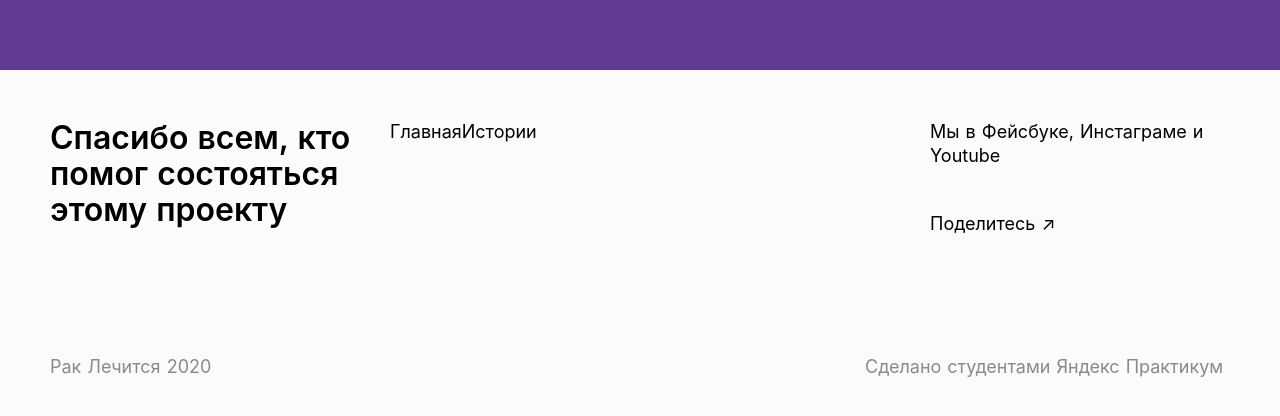
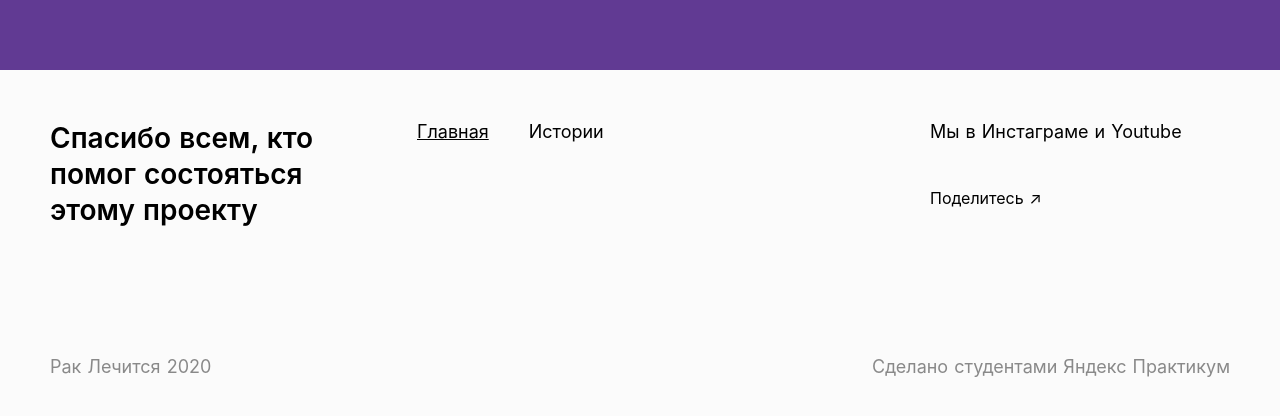
Before and after one commit to sanyamaks/nuxt-training, a Nuxt app: page / in a window 1280 px wide. Shown: the part 5221-5637 px from the top of the page. Built offline with nearby package versions, Linux system fonts and the light colour scheme.

Commit message:
Menu in Footer, some footer fixes

```diff
--- a/components/Footer.vue
+++ b/components/Footer.vue
@@ -1,40 +1,51 @@
 <template>
   <footer class="footer">
     <section class="footer__container">
-      <p class="footer__gratitude">
-        Спасибо всем, кто помог состояться этому проекту
-      </p>
-      <!-- заменить на компоненту -->
+      <div class="footer__half">
+        <section-title class="footer__title">
+          Спасибо всем, кто помог состояться этому проекту
+        </section-title>
 
-      <nav class="nav footer__nav">
-        <!-- заменить на компоненту -->
-        <a href="/" class="footer__link">Главная</a>
-        <a href="/" class="footer__link">Истории</a>
-      </nav>
+        <main-menu class="footer__nav" :isLastButtonShown="false" />
 
-      <div class="footer__links">
-        <p class="footer__text">
-          Мы в <a href="/" class="footer__link" target="_blank">Фейсбуке</a>,
-          <a href="/" class="footer__link" target="_blank">Инстаграме</a> и
-          <a href="/" class="footer__link" target="_blank">Youtube</a>
-        </p>
-        <a href="/" class="footer__link">Поделитесь ↗</a>
+        <div class="footer__links">
+          <p class="footer__text footer__text_type_link">
+            Мы в
+            <nuxt-link to="/" class="footer__link" target="_blank"
+              >Инстаграме</nuxt-link
+            >
+            и
+            <nuxt-link to="/" class="footer__link" target="_blank"
+              >Youtube</nuxt-link
+            >
+          </p>
+          <nuxt-link to="/" class="footer__link">Поделитесь &#8599;</nuxt-link>
+        </div>
       </div>
 
-      <small class="footer__copyright">Рак Лечится 2020</small>
+      <div class="footer__half">
+        <small class="footer__text">Рак Лечится 2020</small>
 
-      <p class="footer__made-by">Сделано студентами Яндекс Практикум</p>
+        <p class="footer__text">Сделано студентами Яндекс Практикум</p>
+      </div>
     </section>
   </footer>
 </template>
 
 <script>
-export default {};
+import SectionTitle from '@/components/ui/SectionTitle';
+import Menu from '@/components/Menu';
+
+export default {
+  components: {
+    'section-title': SectionTitle,
+    'main-menu': Menu,
+  },
+};
 </script>
 
 <style scoped>
 .footer {
-  max-width: 1440px;
   margin: auto;
   min-height: 356px;
   padding: 60px;
@@ -44,65 +55,51 @@ export default {};
 }
 
 .footer__container {
+  max-width: 1320px;
   width: 100%;
-  display: grid;
-  grid-template-areas:
-    'gratitude  nav  links'
-    'copyright  .    made-by';
-  grid-template-rows: 1fr 18px;
-  grid-template-columns: 340px 1fr 365px;
+  margin: 0 auto;
+  display: flex;
+  flex-direction: column;
+  justify-content: space-between;
 }
 
-.footer__gratitude {
-  font-size: 32px;
-  line-height: 36px;
-  font-weight: 600;
+.footer__half {
+  display: flex;
+  justify-content: space-between;
+}
 
-  grid-area: gratitude;
+.footer__title {
+  max-width: 265px;
 }
 
 .footer__nav {
-  grid-area: nav;
+  margin-left: 113px; /* PP */
+  margin-right: auto;
 }
 
 .footer__links {
   max-width: 300px;
   width: 100%;
 
-  grid-area: links;
-  justify-self: end;
-
   display: flex;
   flex-direction: column;
 }
 
-.footer__copyright {
+.footer__text {
   font-size: 18px;
   line-height: 18px;
   color: #898989;
-
-  grid-area: copyright;
 }
 
-.footer__made-by {
-  font-size: 18px;
-  line-height: 18px;
-  color: #898989;
-
-  grid-area: made-by;
-}
-
-.footer__text {
-  font-size: 18px;
+.footer__text_type_link {
   line-height: 24px;
   color: #000000;
   margin-bottom: 44px;
 }
 
 .footer__link {
-  font-size: 18px;
-  line-height: 24px;
-  color: #000000;
+  line-height: inherit;
+  color: inherit;
   text-decoration: none;
   cursor: pointer;
 }
@@ -117,13 +114,59 @@ export default {};
   .footer {
     padding: 50px;
   }
+
+  .footer__nav {
+    margin-left: 102px; /* PP */
+  }
 }
 
 @media screen and (max-width: 1024px) {
-  /* поправить в соответсвии с мобильным макетом */
-  .footer__container {
-    display: flex;
-    flex-direction: column;
+  .footer__nav {
+    margin-left: 0px; /* PP */
+  }
+
+  .footer__links {
+    max-width: 225px;
+  }
+
+  .footer__text {
+    font-size: 16px;
+    line-height: 18px;
+  }
+
+  .footer__text_type_link {
+    line-height: 24px;
+    margin-bottom: 30px;
+  }
+}
+
+@media screen and (max-width: 768px) {
+  .footer__title {
+    text-align: left;
+  }
+
+  .footer__nav {
+    margin-left: 30px; /* PP */
+  }
+
+  .footer__text {
+    font-size: 16px;
+    line-height: 18px;
+  }
+
+  .footer__links {
+    max-width: 225px;
+  }
+
+  .footer__text_type_link {
+    line-height: 24px;
+    margin-bottom: 14px; /* PP */
+  }
+}
+
+@media screen and (max-width: 320px) {
+  .footer {
+    padding: 12px;
   }
 }
 </style>
--- a/components/Header.vue
+++ b/components/Header.vue
@@ -4,7 +4,8 @@
       Проект Благотворительного Фонда Константина Хабенского
     </h1>
 
-    <main-menu />
+    <main-menu :isLastButtonShown="true" />
+    <!-- Гамбургер при 768px -->
   </header>
 </template>
 
--- a/components/Menu.vue
+++ b/components/Menu.vue
@@ -2,12 +2,18 @@
   <nav class="menu">
     <nuxt-link to="/" class="menu__link">Главная</nuxt-link>
     <nuxt-link to="/stories" class="menu__link">Истории</nuxt-link>
-    <nuxt-link to="#" class="menu__link">Рассказать историю</nuxt-link>
+    <nuxt-link to="#" class="menu__link" v-if="isLastButtonShown"
+      >Рассказать историю</nuxt-link
+    >
   </nav>
 </template>
 
 <script>
-export default {};
+export default {
+  props: {
+    isLastButtonShown: Boolean,
+  },
+};
 </script>
 
 <style scoped>
@@ -19,6 +25,11 @@ export default {};
   text-decoration: none;
   font-weight: normal;
 }
+
+.menu__link_disabled {
+  display: none;
+}
+
 .menu__link:hover {
   color: #121212;
   opacity: 0.8;
@@ -32,6 +43,13 @@ export default {};
   text-decoration-line: underline;
 }
 
+@media screen and (max-width: 1024px) {
+  .menu__link {
+    font-size: 16px;
+    line-height: 24px;
+  }
+}
+
 @media screen and (max-width: 768px) {
   .menu {
     display: flex;
@@ -39,8 +57,15 @@ export default {};
   }
 
   .menu__link {
-    line-height: 2;
     padding-right: 0;
+
+    font-size: 16px;
+    line-height: 24px;
+    margin-bottom: 14px;
+  }
+
+  .menu__link:last-of-type {
+    margin-bottom: 0;
   }
 }
 
```
